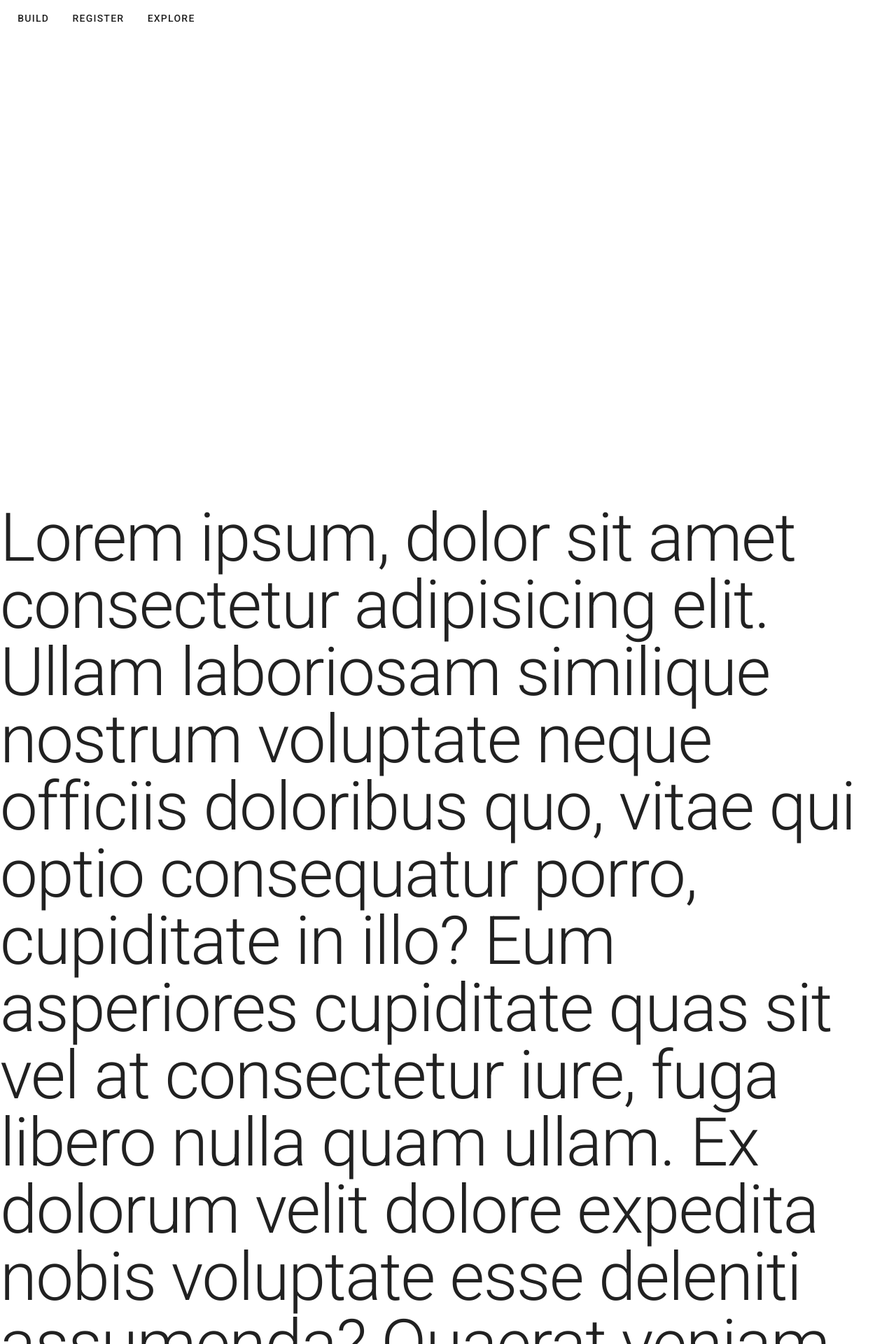
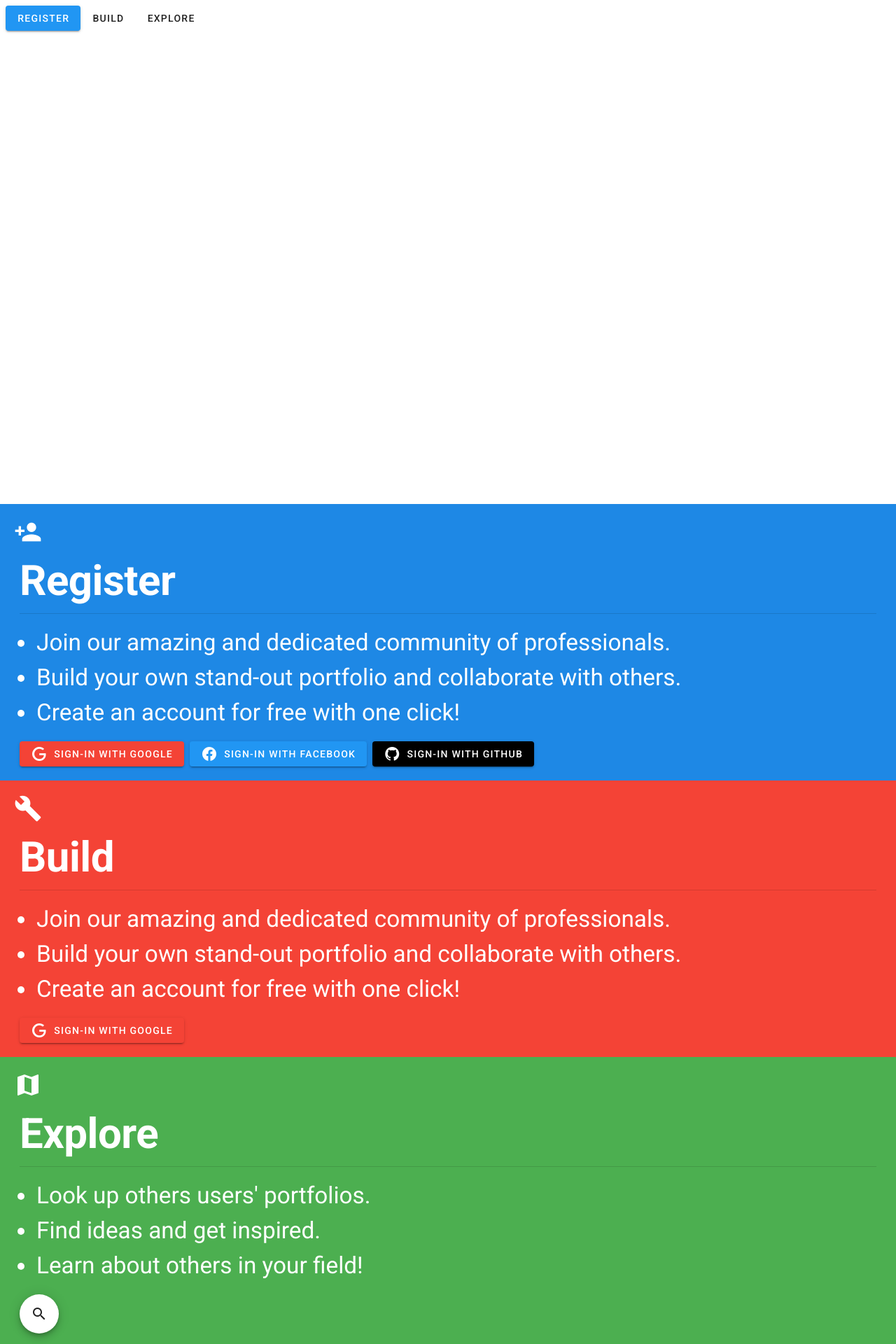
Before and after one commit to teykamp/portfolio_display, a Vue app in the folder client/: page / in a window 1280 px wide. Shown: the top 1920 px of the page at 70% size. Built offline with nearby package versions, Linux system fonts and the light colour scheme; what vue-google-oauth2 would draw is missing.

Commit message:
added content to landing page

```diff
--- /dev/null
+++ b/client/src/components/HomeComponents/BuildSection.vue
@@ -0,0 +1,24 @@
+<template>
+  <v-sheet color="red" style="color: white;">
+    <v-icon x-large color="white" class="pl-5 py-5">mdi-wrench</v-icon>
+    <div class="px-7 pb-5">
+      <div style="font-weight: bold" class="text-h2">
+        Build
+      </div>
+      <v-divider></v-divider>
+      <div style="font-size: 25pt;">
+        <ul>
+          <li>Join our amazing and dedicated community of professionals.</li>
+          <li>Build your own stand-out portfolio and collaborate with others.</li>
+          <li>Create an account for free with one click!</li>
+        </ul>
+      </div>
+      <div>
+        <v-btn color="red" class="mr-2" dark>
+          <v-icon class="mr-2">mdi-google</v-icon>
+          Sign-in with google
+        </v-btn>
+      </div>
+    </div>
+  </v-sheet>
+</template>
--- /dev/null
+++ b/client/src/components/HomeComponents/ExploreSection.vue
@@ -0,0 +1,54 @@
+<template>
+  <v-sheet color="green" style="color: white;">
+    <v-icon x-large color="white" class="pl-5 py-5">mdi-map</v-icon>
+    <div class="px-7 pb-5">
+      <div style="font-weight: bold" class="text-h2">
+        Explore
+      </div>
+      <v-divider></v-divider>
+      <div style="font-size: 25pt;">
+        <ul>
+          <li>Look up others users' portfolios.</li>
+          <li>Find ideas and get inspired.</li>
+          <li>Learn about others in your field!</li>
+        </ul>
+      </div>
+      <div>
+        <v-btn
+          :fab="showSearch ? false : true"
+          color="white"
+          @click="showSearch = true"
+          style="transition: 250ms"
+          :width="showSearch ? '80vw' : ''"
+          :height="showSearch ? '10vh' : ''"
+        >
+          <v-icon dark v-if="!showSearch">
+            mdi-magnify
+          </v-icon>
+          <v-row v-else>
+            <v-icon
+              dark
+              @click.stop="showSearch = false"
+              class="mx-2"
+            >mdi-chevron-left</v-icon>
+            <v-text-field
+              class="mt-3 pr-10"
+              label="Search Portfolios"
+            />
+          </v-row>
+
+        </v-btn>
+      </div>
+    </div>
+  </v-sheet>
+</template>
+
+<script>
+export default {
+  data() {
+    return {
+      showSearch: false
+    }
+  }
+}
+</script>
--- /dev/null
+++ b/client/src/components/HomeComponents/RegisterSection.vue
@@ -0,0 +1,32 @@
+<template>
+  <v-sheet color="blue darken-1" style="color: white;">
+    <v-icon x-large color="white" class="pl-5 py-5">mdi-account-plus</v-icon>
+    <div class="px-7 pb-5">
+      <div style="font-weight: bold" class="text-h2">
+        Register
+      </div>
+      <v-divider></v-divider>
+      <div style="font-size: 25pt;">
+        <ul>
+          <li>Join our amazing and dedicated community of professionals.</li>
+          <li>Build your own stand-out portfolio and collaborate with others.</li>
+          <li>Create an account for free with one click!</li>
+        </ul>
+      </div>
+      <div>
+        <v-btn color="red" class="mr-2" dark>
+          <v-icon class="mr-2">mdi-google</v-icon>
+          Sign-in with google
+        </v-btn>
+        <v-btn color="blue" class="mr-2" dark>
+          <v-icon class="mr-2">mdi-facebook</v-icon>
+          Sign-in with facebook
+        </v-btn>
+        <v-btn color="black" class="mr-2" dark>
+          <v-icon class="mr-2">mdi-github</v-icon>
+          Sign-in with github
+        </v-btn>
+      </div>
+    </div>
+  </v-sheet>
+</template>
--- a/client/src/views/HomeView.vue
+++ b/client/src/views/HomeView.vue
@@ -1,39 +1,89 @@
 <template>
   <div>
-    <div class="header pa-2" elevation="40" :style="`background-color: rgba(255, 255, 255, ${barWhiteness});`">
-      <v-btn text>Build</v-btn>
-      <v-btn text>Register</v-btn>
-      <v-btn text>Explore</v-btn>
+
+    <div
+      class="header pa-2"
+      :style="`background-color: rgba(255, 255, 255, ${barWhiteness}); box-shadow: 0px 0px ${calcShadow()}px`"
+    >
+      <v-btn
+        :text="currentSection !== 'register'"
+        :color="currentSection !== 'register' ? '' : 'info'"
+      >Register</v-btn>
+      <v-btn
+        :text="currentSection !== 'build'"
+        :color="currentSection !== 'build' ? '' : 'error'"
+      >Build</v-btn>
+      <v-btn
+        :text="currentSection !== 'explore'"
+        :color="currentSection !== 'explore' ? '' : 'success'"
+      >Explore</v-btn>
     </div>
-    <v-container fill-height fluid>
-      <v-row>
-        <v-img position="absolute" width="100vw" src="../assets/LandingPage/smilingman2.jpeg" />
-        <h1 position="relative" class="text-h1">Lorem ipsum, dolor sit amet consectetur adipisicing elit. Ullam laboriosam similique nostrum voluptate neque officiis doloribus quo, vitae qui optio consequatur porro, cupiditate in illo? Eum asperiores cupiditate quas sit vel at consectetur iure, fuga libero nulla quam ullam. Ex dolorum velit dolore expedita nobis voluptate esse deleniti assumenda? Quaerat veniam rerum hic quisquam sed, officiis corporis, incidunt saepe nulla accusantium quos totam eaque. Laboriosam iure velit quidem. Illo dolorem illum nulla eligendi quaerat nam facere culpa est voluptates sunt distinctio neque iste enim molestiae eius dicta nostrum, maxime quis! Nulla earum modi soluta deserunt delectus doloremque facere ipsam vel.</h1>
-      </v-row>
-    </v-container>
+
+    <article id="invigorate">
+      <v-img position="absolute" width="100vw" src="../assets/LandingPage/smilingman2.jpeg" />
+    </article>
+    <article id="register" style="background-color: white;" class="content-container">
+      <Register />
+    </article>
+    <article id="build" style="background-color: white;" class="content-container">
+      <Build />
+    </article>
+    <article id="explore" style="background-color: white;" class="content-container">
+      <Explore />
+    </article>
+    <article id="footer" style="height: 50vh" class="content-container"></article>
+
   </div>
 </template>
 
 <script>
+import Register from '../components/HomeComponents/RegisterSection.vue'
+import Build from '../components/HomeComponents/BuildSection.vue'
+import Explore from '../components/HomeComponents/ExploreSection.vue'
 
 export default {
   name: 'HomeView',
   data: () => {
     return {
-      query: '',
-      barWhiteness: 0
+      barWhiteness: 0,
+      currentSection: 0,
     }
+  },
+  components: {
+    Register,
+    Build,
+    Explore
   },
   mounted() {
     document.addEventListener('scroll', this.adjustTopBar);
+
+    const observer = new IntersectionObserver((entries) => {
+      entries.forEach((entry) => {
+        if (entry.intersectionRatio > 0) {
+          this.currentSection = entry.target.getAttribute('id')
+        }
+      })
+    }, {
+      rootMargin: '0px 0px -93% 0px'
+    })
+
+    document.querySelectorAll('article').forEach((section) => {
+      observer.observe(section)
+    })
   },
   destroyed() {
     document.removeEventListener('scroll');
   },
   methods: {
+    calcShadow() {
+      let shadow;
+      const maxShadow = 8;
+      if ((window.scrollY / 50) < maxShadow) shadow = window.scrollY / 50;
+      else shadow = maxShadow;
+      return shadow;
+    },
     adjustTopBar() {
-      this.barWhiteness = window.scrollY / 400
-
+      this.barWhiteness = window.scrollY / 400;
     },
     handleCreate() {
       this.$router.push("/create");
@@ -53,4 +103,7 @@ export default {
     z-index: 2;
     width: 100vw;
   }
+  .content-container {
+    /* height: 75vh; */
+  }
 </style>
```
